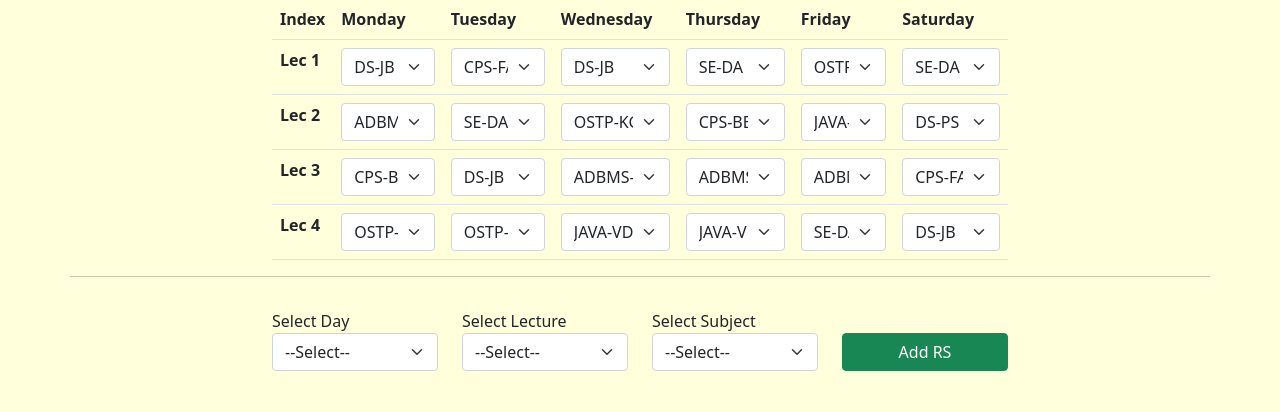
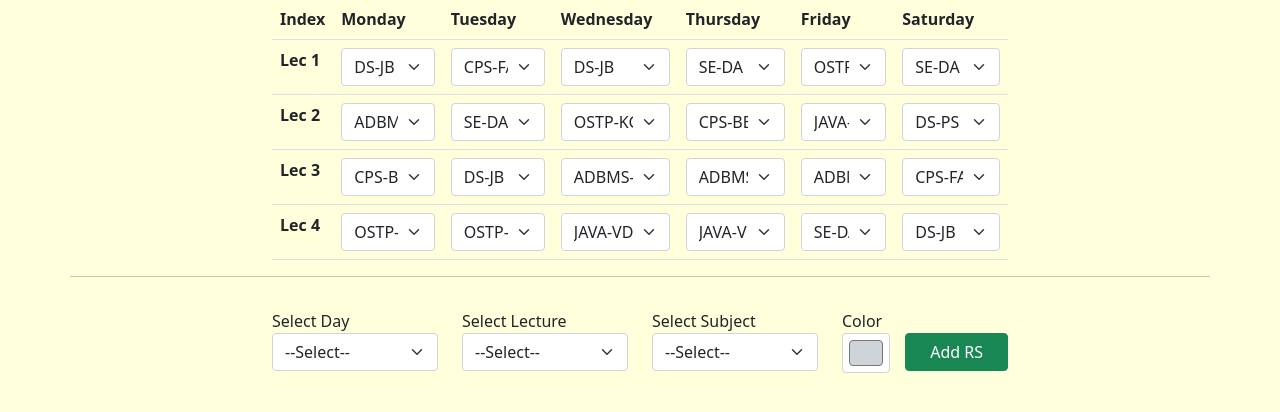
Before and after one commit to smtbos/php-online-classes-link-redirector, a PHP site: page /ADMSmit/index.php?class=1 in a window 1280 px wide. Shown: the part 49-461 px from the top of the page. Run offline with PHP 8.4, Linux system fonts and the light colour scheme; data comes from the database, SQL or seed files in the repository; data that the repository does not hold is empty.

Commit message:
New Fetures added

```diff
--- a/ADMSmit/index.php
+++ b/ADMSmit/index.php
@@ -31,10 +31,21 @@
     echo "OK";
     exit();
 }
+if (isset($_REQUEST["update_color"])) {
+    $rs = $_REQUEST["rs"];
+    $color = $_REQUEST["color"];
+    $stmt = $con->prepare("UPDATE `reschedules` SET `rs_color` = ? WHERE `rs_id` = ?");
+    $stmt->execute([$color, $rs]);
+    echo "OK";
+    exit();
+}
 if (isset($_REQUEST["rs_add"])) {
+    print_r($_POST);
+    exit();
     $class = get_not_empty($_REQUEST["class"]);
     $day = get_not_empty($_REQUEST["rs_day"]);
     $rank = get_not_empty($_REQUEST["rs_rank"]);
+    $color = get_not_empty($_REQUEST["rs_color"]);
     $subject = $_REQUEST["rs_subject"];
     if ($subject == "null" || $subject == 0) {
         $subject = NULL;
@@ -111,7 +122,7 @@
 
         foreach ($reschedules as $reschedule) {
             $tt[$reschedule["rs_day"]][$reschedule["rs_rank"]] = $reschedule["rs_subject"];
-            $rss[$reschedule["rs_day"]][$reschedule["rs_rank"]] = true;
+            $rss[$reschedule["rs_day"]][$reschedule["rs_rank"]] = array("color" => $reschedule["rs_color"], "id" => $reschedule["rs_id"]);
         }
     ?>
         <div class="container">
@@ -138,9 +149,9 @@
                                 ?>
                                     <td>
 
-                                        <select class="form-select lec_select  <?php if (isset($rss[$i][$j])) {
-                                                                                    echo "reschedule";
-                                                                                } ?>" data-day="<?php echo $i; ?>" data-rank="<?php echo $j; ?>">
+                                        <select class="form-select lec_select" <?php if (isset($rss[$i][$j])) {
+                                                                                    echo "style='background-color:" . $rss[$i][$j]["color"] . ";' id='rs-" . $rss[$i][$j]["id"] . "'";
+                                                                                } ?> data-day="<?php echo $i; ?>" data-rank="<?php echo $j; ?>">
                                             <option value="null">None</option>
                                             <?php
                                             foreach ($subjects as $subject) {
@@ -173,7 +184,8 @@
                                     <div class="col-3">Day</div>
                                     <div class="col-3">Lecture</div>
                                     <div class="col-3">Subject</div>
-                                    <div class="col-3">Remove</div>
+                                    <div class="col-1">C</div>
+                                    <div class="col-2">Remove</div>
                                 </div>
                             </div>
                             <?php
@@ -194,7 +206,10 @@
                                                                                     echo "None";
                                                                                 } ?>">
                                         </div>
-                                        <div class="col-3">
+                                        <div class="col-1">
+                                            <input type="color" class="form-control form-control-color rs_color" data-rs="<?php echo $reschedule["rs_id"]; ?>" value="<?php echo $reschedule["rs_color"]; ?>">
+                                        </div>
+                                        <div class="col-2">
                                             <a href="index.php?class=<?php echo $_REQUEST["class"]; ?>&rs_del=<?php echo $reschedule["rs_id"]; ?>"><button class="btn btn-danger w-100">Remove</button></a>
                                         </div>
                                     </div>
@@ -243,7 +258,11 @@
                                     ?>
                                 </select>
                             </div>
-                            <div class="col-3">
+                            <div class="col-1">
+                                <label>Color</label>
+                                <input type="color" name="rs_color" class="form-control form-control-color" value="#ced4da">
+                            </div>
+                            <div class="col-2">
                                 <input type="submit" name="rs_add" value="Add RS" class="btn btn-success mt-4 w-100">
                             </div>
                         </div>
@@ -296,6 +315,17 @@
                         subject: $(this).val()
                     });
                 });
+                $(".rs_color").change(function() {
+                    var rs_id = $(this).data("rs");
+                    var rs_color = $(this).val();
+                    $.post("index.php", {
+                        update_color: 1,
+                        rs: rs_id,
+                        color: rs_color
+                    }, function(data) {
+                        $("#rs-" + rs_id).css("background-color", rs_color);
+                    });
+                })
             })
         </script>
     <?php
--- a/config.php
+++ b/config.php
@@ -1,5 +1,6 @@
 <?php
 
+// $con = new PDO("mysql:host=localhost;dbname=smtbos_link", "smit", "&tD9XpV44dvgkvex");
 $con = new PDO("mysql:host=localhost;dbname=link", "root", "");
 
 date_default_timezone_set("Asia/Kolkata");
```
Also changed, not shown: index.php (+20 -9 lines), status.php (added, +30 -0 lines).
